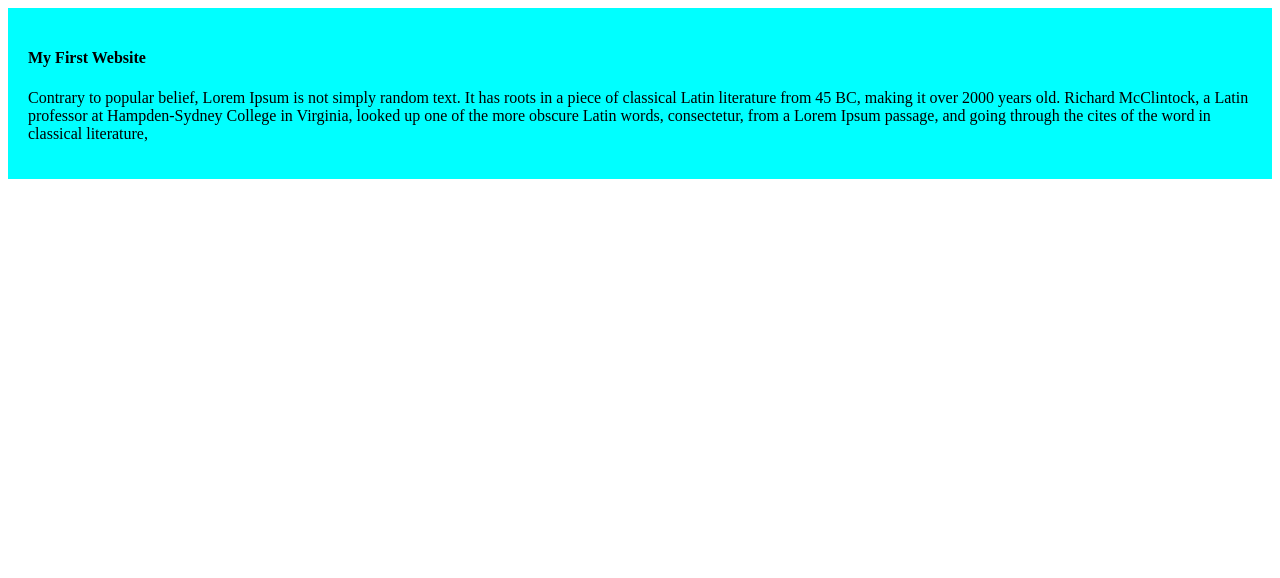
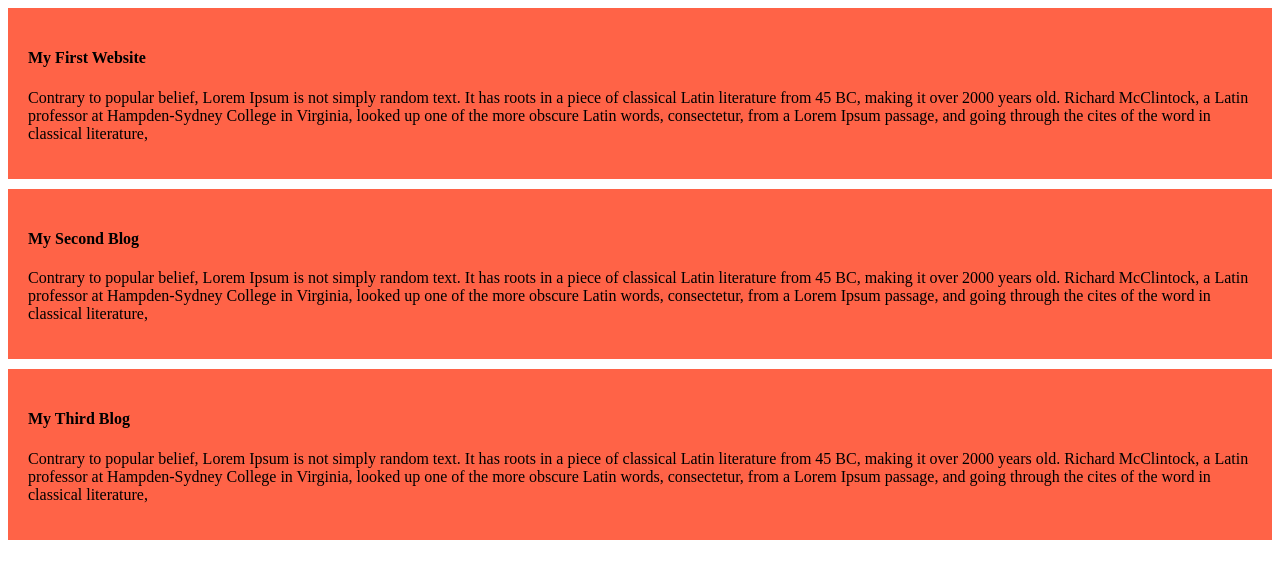
Before and after one commit to ayub660/my-simpl-website, a plain HTML site: page index.html in a window 1280 px wide. Drawn offline with Linux system fonts and the light colour scheme.

Commit message:
Added the second and third blog

```diff
--- a/index.html
+++ b/index.html
@@ -12,6 +12,21 @@
         <p>
             Contrary to popular belief, Lorem Ipsum is not simply random text. It has roots in a piece of classical Latin literature from 45 BC, making it over 2000 years old. Richard McClintock, a Latin professor at Hampden-Sydney College in Virginia, looked up one of the more obscure Latin words, consectetur, from a Lorem Ipsum passage, and going through the cites of the word in classical literature,
         </p>
+
+    </div>
+     <div>
+        <h4>My Second Blog</h4>
+        <p>
+            Contrary to popular belief, Lorem Ipsum is not simply random text. It has roots in a piece of classical Latin literature from 45 BC, making it over 2000 years old. Richard McClintock, a Latin professor at Hampden-Sydney College in Virginia, looked up one of the more obscure Latin words, consectetur, from a Lorem Ipsum passage, and going through the cites of the word in classical literature,
+        </p>
+
+    </div>
+     <div>
+        <h4>My Third Blog</h4>
+        <p>
+            Contrary to popular belief, Lorem Ipsum is not simply random text. It has roots in a piece of classical Latin literature from 45 BC, making it over 2000 years old. Richard McClintock, a Latin professor at Hampden-Sydney College in Virginia, looked up one of the more obscure Latin words, consectetur, from a Lorem Ipsum passage, and going through the cites of the word in classical literature,
+        </p>
+
     </div>
 
 </body>
--- a/style/blog.css
+++ b/style/blog.css
@@ -1,3 +1,4 @@
-Div{background-color: aqua;
+Div{background-color:tomato;
 padding: 20px;
+margin-bottom: 10px;
 }
```
